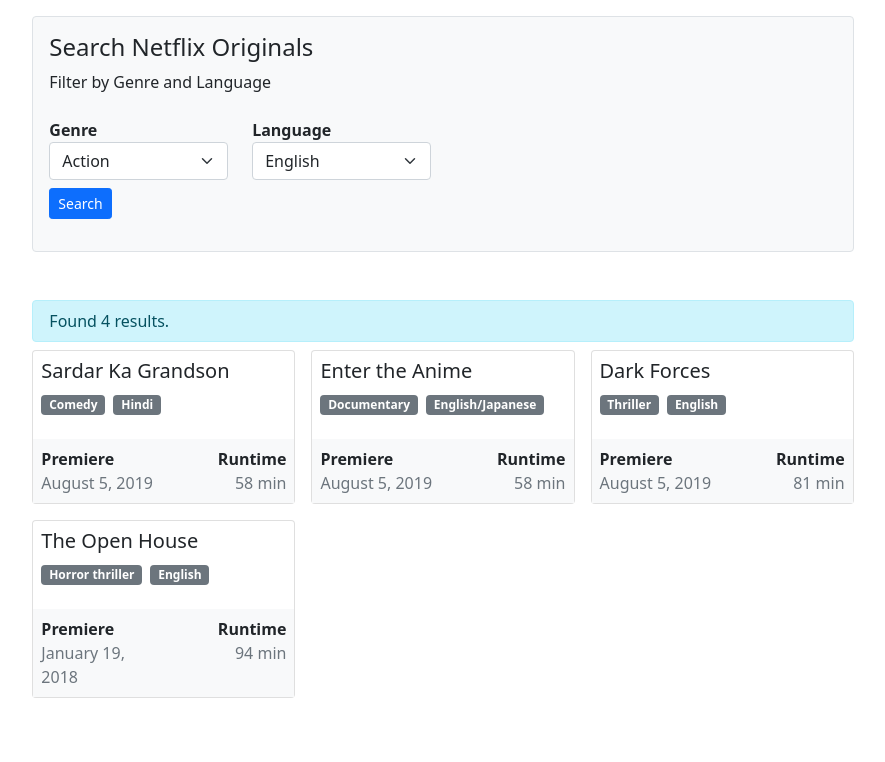
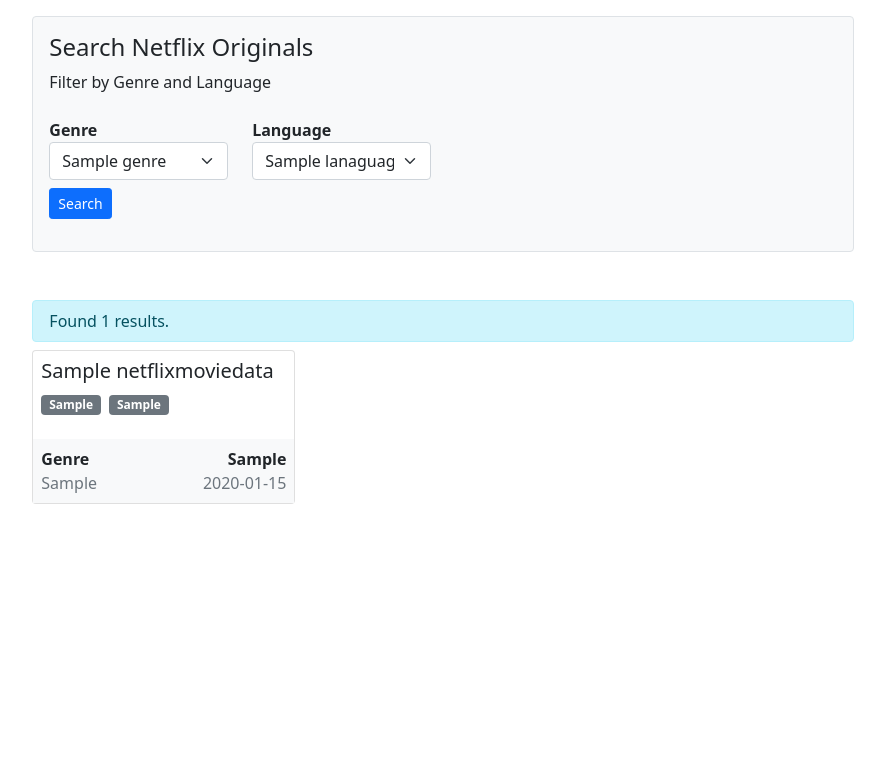
Before and after one commit to atheenaantonyt9689/Netflix_movedata_project, a Django app: template templates/movie/index.html in a window 1280 px wide. Shown: the part 115-877 px from the top of the page, without its empty margins (197-1082 px from the left). After the commit the page ends 619 px from the top, so only its background shows below. Run offline with Django 3.2, Linux system fonts and the light colour scheme; tables that the repository leaves empty hold one stand-in row (values such as "Sample post"); the template is opened without the code that fills it: values that come from a table or form of the project are taken from there, most other values are stand-ins (such as "Sample title", 1, 10 or a date in 2020).

Commit message:
movie data filtering

```diff
--- a/MovieData/urls.py
+++ b/MovieData/urls.py
@@ -1,7 +1,6 @@
 from django.urls import path
 
-from .views import HomePageView
-
+from .views import NetflixMovieDataview
 urlpatterns = [
-path('', HomePageView.as_view(), name='home'),
+path('', NetflixMovieDataview.as_view(), name='home'),
 ]
--- a/templates/movie/index.html
+++ b/templates/movie/index.html
@@ -9,21 +9,25 @@
     <p class="col-md-8">Filter by Genre and Language</p>
 
     <div class="mt-4 mb-2">
-      <form action='' method='POST'>
+      <form action=' ' method='post'>
+        {% csrf_token %}
         <div class='row align-items-center'>
           <div class='col-md-3'>
             <label class='fw-bold'>Genre</label>
-            <select class="form-select" aria-label="Default select example">
-              <option value="action">Action</option>
-              <option value="comedy">Comedy</option>
+            <select  name="genre" class="form-select" aria-label="Default select example">
+              {% for i in genre_data %}
+              <option value="{{i.genre}}" >{{i.genre}}</option>
+              {% endfor %}
+
             </select>
           </div>
           <div class='col-md-3'>
             <label class='fw-bold'>Language</label>
-            <select class="form-select" aria-label="Default select example">
-              <option value="English">English</option>
-              <option value="hindi">Hindi</option>
-              <option value="malayalam">Malayalam</option>
+            <select  name="lanaguage" class="form-select" aria-label="Default select example">
+              {% for i in language_data%}
+              <option value="{{i.lanaguage}}" >{{i.lanaguage}}</option>
+              {% endfor %}
+
             </select>
           </div>
           <div class='col-md-12'>
@@ -38,38 +42,41 @@
 
   <div class='mt-4 py-3'>
 
-  <div class='my-2 py-2 px-3 rounded alert alert-info'>Found 4 results.</div>
+  <div class='my-2 py-2 px-3 rounded alert alert-info'>Found {{count_search_result}} results.</div>
   <div class="row g-3">
+    {% for i in search_result %}
+    <div class="col-md-4">
 
-    <div class="col-md-4">
       <div class="card">
         <div class="card-body p-0">
           <div class='p-2'>
-            <h5 class="card-title">Sardar Ka Grandson</h5>
+            <h5 class="card-title">{{i.title}}</h5>
             <div class='badges'>
-              <span class='me-1 badge bg-secondary'>Comedy</span>
-              <span class='me-1 badge bg-secondary'>Hindi</span>
+              <span class='me-1 badge bg-secondary'>{{i.genre }}</span>
+              <span class='me-1 badge bg-secondary'>{{i.lanaguage}}</span>
             </div>
           </div>
 
           <div class='mt-3 bg-light rouned p-2'>
             <div class='row g-1 p-0'>
               <div class='col-6'>
-                <div class='fw-bold'>Premiere</div>
-                <div class='fw-light text-muted'>August 5, 2019</div>
+                <div class='fw-bold'>Genre</div>
+                <div class='fw-light text-muted'>{{i.premiere}}</div>
               </div>
               <div class='col-6'>
-                <div class='fw-bold text-end'>Runtime</div>
-                <div class='fw-light text-muted text-end'>58 min</div>
+                <div class='fw-bold text-end'>{{i.imdb_score}}</div>
+                <div class='fw-light text-muted text-end'>{{i.runtime}}</div>
               </div>
             </div>
           </div>
         </div>
       </div>
+
     </div>
+    {% endfor %}
 
 
-    <div class="col-md-4">
+    <!-- <div class="col-md-4">
       <div class="card">
         <div class="card-body p-0">
           <div class='p-2'>
@@ -152,7 +159,7 @@
         </div>
       </div>
     </div>
-
+ -->
 
   </div>
   </div>
```
Also changed, not shown: MovieData/views.py (+41 -2 lines).
